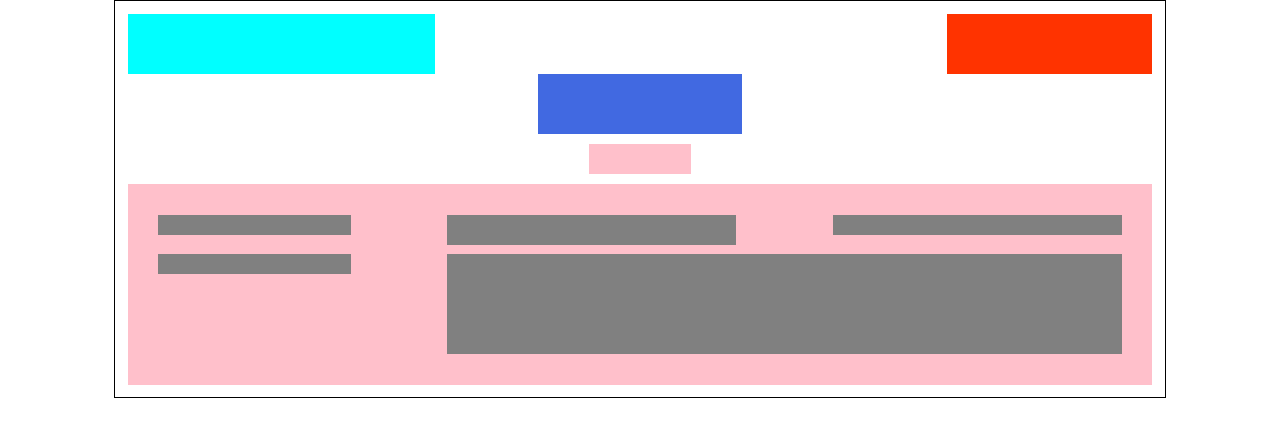
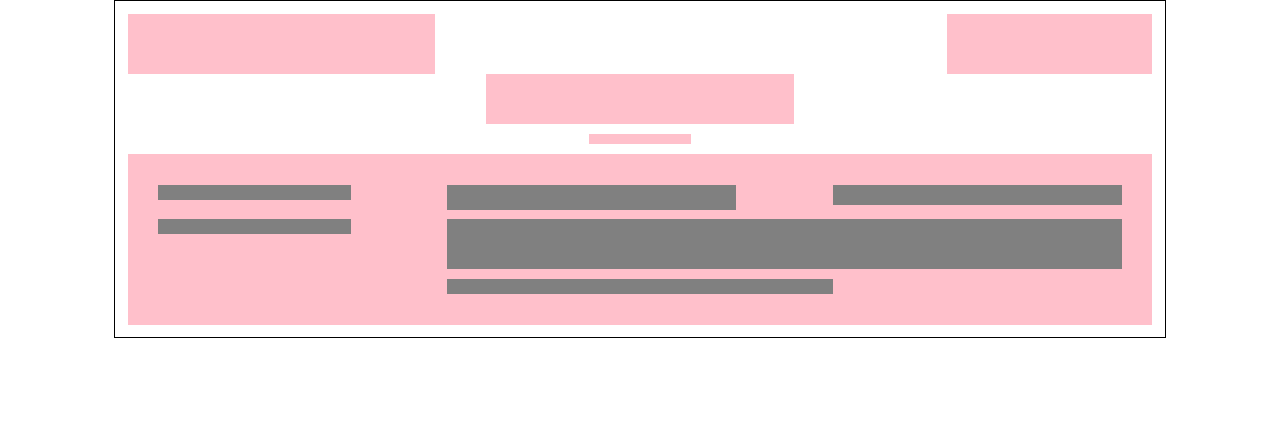
Before and after one commit to bhararthraj/template2, a plain HTML site: page index.html in a window 1280 px wide. Drawn offline with Linux system fonts and the light colour scheme.

Commit message:
Add files via upload

```diff
--- a/index.css
+++ b/index.css
@@ -16,28 +16,28 @@
 .child1{
     height: 60px;
     flex:0.3;
-    background-color: aqua;
+    background-color: pink;
 }
 .child2{
     height: 60px;
     flex:0.2;
-    background-color: rgb(255, 51, 0);
+    background-color:pink ;
 }
 .container2{
     display:flex;
     justify-content:center;
 }
 .child3{
-    height: 60px;
-    flex:0.2;
-    background-color: royalblue;
+    height: 50px;
+    flex:0.3;
+    background-color: pink;
 }
 .container3{
     display:flex;
     justify-content:center;
 }
 .child4{
-    height:30px;
+    height:10px;
     flex:0.1;
     background-color: pink;
     margin-top: 1%;
@@ -54,12 +54,12 @@
     margin: 1%;
 }
 .child5{
-    height:20px;
+    height:15px;
     flex: 0.2;
     background-color: grey;
 }
 .child6{
-    height:30px;
+    height:25px;
     flex: 0.3;
     background-color: grey;
 }
@@ -74,12 +74,40 @@
     margin: 1%;
 }
 .child8{
-    height: 20px;
+    height: 15px;
     flex: 0.2;
     background-color: grey;
 }
 .child9{
-    height: 100px;
+    height: 50px;
     flex: 0.7;
     background-color: grey;
 }
+.container6{
+    display: flex;
+    justify-content: center ;
+    margin: 1%;
+}
+.child10{
+    height: 15px;
+        flex:0.4;
+        background-color: grey;
+        margin-top: auto;
+}
+.container7{
+    display:flex;
+    justify-content:center;
+    margin:1%;
+}
+.child11{
+        height: 25px;
+        flex:0.4;
+        background-color: grey;
+        margin-left:13%;
+}
+.child12{
+    height: 15px;
+    flex:0.2;
+    background-color: grey;
+    margin:1%;
+}
```
